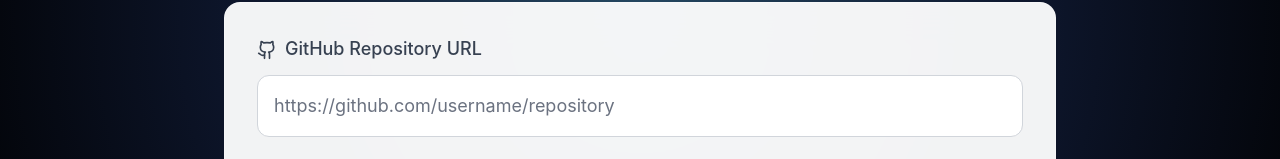
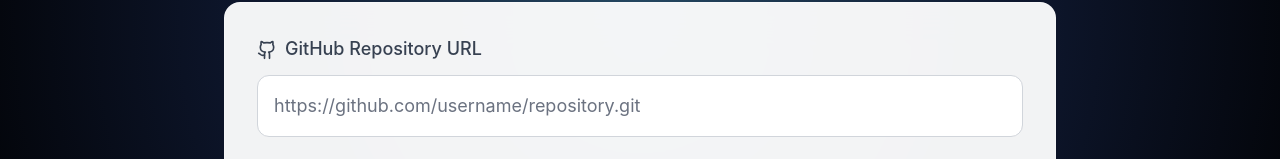
Before and after one commit to eatingfood142434/Hackthe6ix, a React (Create React App) app in the folder frontend/: page / in a window 1280 px wide. Shown: the part 380-539 px from the top of the page. Built offline with nearby package versions, Linux system fonts and the light colour scheme; the HTML template or start-up script is replaced by a standard one.

Commit message:
feat: initialize React frontend with analysis and home pages

```diff
--- a/frontend/package.json
+++ b/frontend/package.json
@@ -6,7 +6,6 @@
     "@types/node": "^16.18.0",
     "@types/react": "^18.2.0",
     "@types/react-dom": "^18.2.0",
-    "@types/react-router-dom": "^5.3.3",
     "axios": "^1.6.0",
     "lucide-react": "^0.294.0",
     "react": "^18.2.0",
--- a/frontend/src/pages/Analyzing.tsx
+++ b/frontend/src/pages/Analyzing.tsx
@@ -62,7 +62,7 @@ function Analyzing() {
         setAnalysisProgress(stageProgress.analyzing);
 
         // Make the actual API call
-        const response = await axios.post('/api/github/patch', {
+        const response = await axios.post('https://2556c43f3ecb.ngrok-free.app/api/github/patch', {
           url: repoUrl.trim()
         });
 
--- a/frontend/src/pages/Home.tsx
+++ b/frontend/src/pages/Home.tsx
@@ -17,7 +17,7 @@ function Home() {
   }, [location.state]);
 
   const validateGitHubUrl = (url: string): boolean => {
-    const githubPattern = /^https:\/\/github\.com\/[a-zA-Z0-9_.-]+\/[a-zA-Z0-9_.-]+\/?$/;
+    const githubPattern = /^https:\/\/github\.com\/[a-zA-Z0-9_.-]+\/[a-zA-Z0-9_.-]+(\.git)?\/?$/;
     return githubPattern.test(url.trim());
   };
 
@@ -119,7 +119,7 @@ function Home() {
                     id="repoUrl"
                     value={repoUrl}
                     onChange={(e) => setRepoUrl(e.target.value)}
-                    placeholder="https://github.com/username/repository"
+                    placeholder="https://github.com/username/repository.git"
                     className="w-full px-4 py-4 border border-gray-300 rounded-xl focus:ring-2 focus:ring-blue-500 focus:border-transparent text-lg placeholder-gray-500 text-gray-800"
                   />
                   {repoUrl && validateGitHubUrl(repoUrl) && (
```
Also changed, not shown: 13 other files (tests, documents, lock files or other folders).
